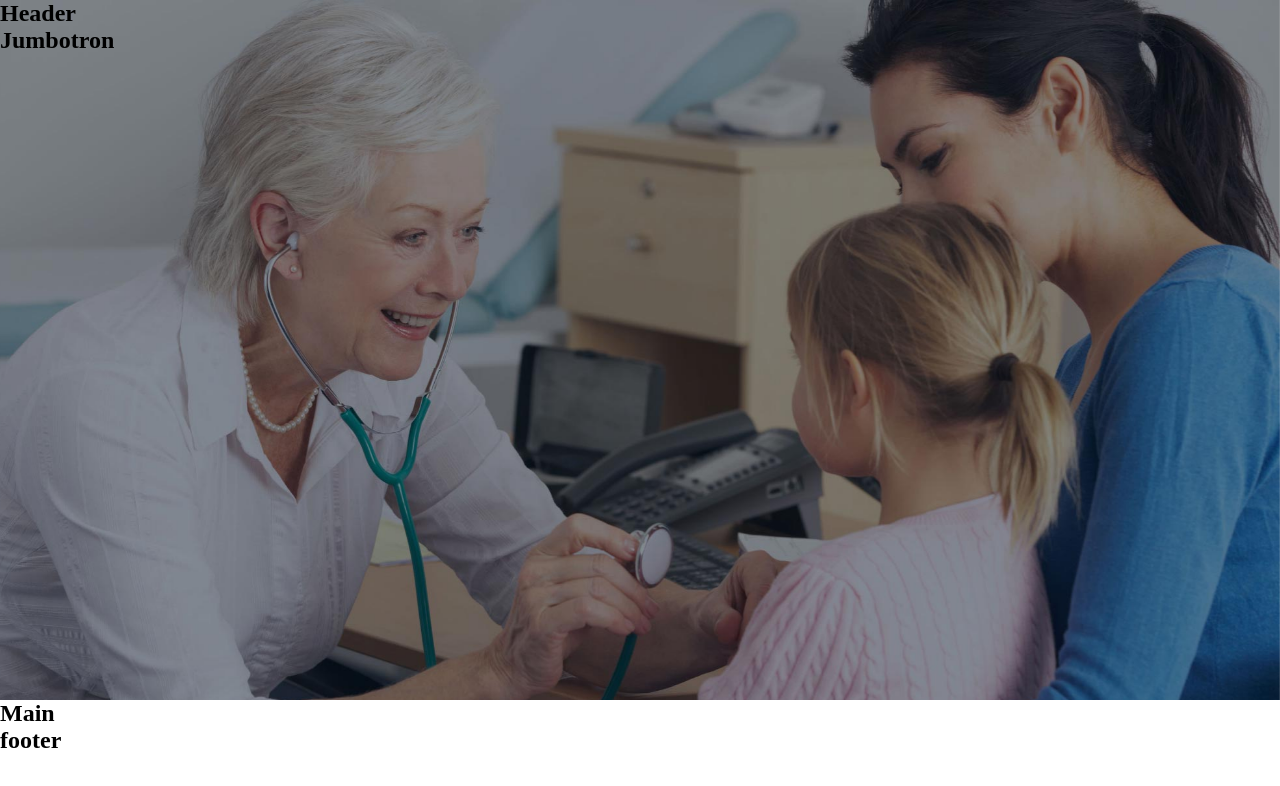
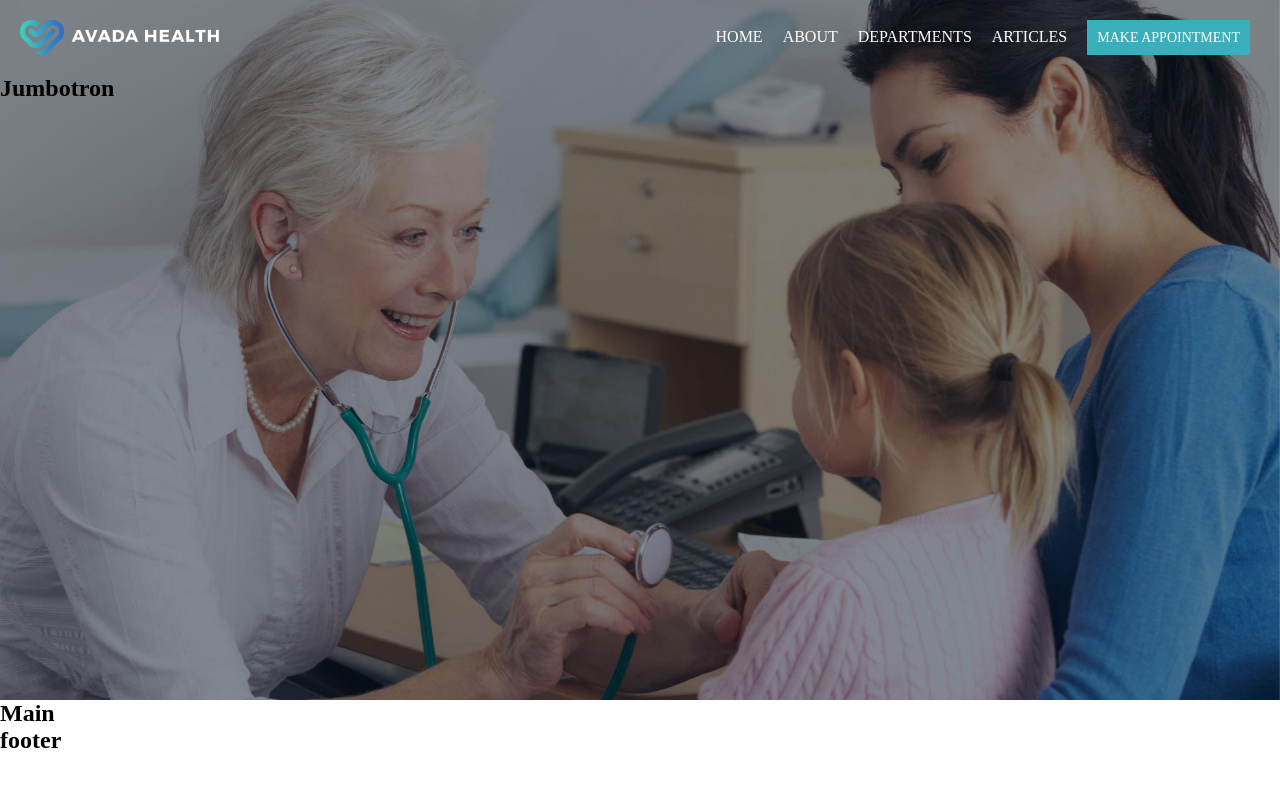
Before and after one commit to Marcotexcode/proj-html-vuejs, a Vue app: page / in a window 1280 px wide. Shown: the top 786 px of the page. Built offline with nearby package versions, Linux system fonts and the light colour scheme.

Commit message:
lavoro menu

```diff
--- a/src/components/Header.vue
+++ b/src/components/Header.vue
@@ -2,7 +2,23 @@
 
     <div class="container">
 
-        <h2>Header</h2>
+        <img class="container--image" src="@/assets/img/medical_logo_1x_light.png" alt="">
+
+        <ul class="container--menu">
+
+            <li class="container--menu--list" v-for="(link, index) in links" :key="index">
+
+                <a class="container--menu--list--items"  :class="link.type == true ? 'active' : ' ' " :href="link.url">{{link.text}}</a>
+
+            </li>
+
+            <li class="container--menu--list">
+
+                <a class="container--list--btn" href="#">make appointment</a>
+
+            </li>
+
+        </ul>
 
     </div>
 
@@ -11,9 +27,22 @@
 
 <script>
 
+        import MenuItems from '@/data/MenuItems.js';
+
+
     export default {
 
-        name: 'Header'
+        name: 'Header',
+
+        data() {
+
+            return {
+
+                links: MenuItems
+
+            }
+
+        }
 
     }
 
@@ -25,6 +54,41 @@
     @import '@/style/variabili.scss';
     @import '@/style/mixins.scss';
 
+    .container {
+       padding: 20px;
+       display: flex;
+       align-items: center;
+       justify-content: space-between;
+
+       .container--image {
+           width: 200px;
+       }
+
+       .container--menu {
+           display: flex;
+
+           .container--menu--list {
+               margin: 0px 10px;
+               list-style: none;
+
+                .container--menu--list--items {
+                    color: #ffffff;
+                    text-decoration: none;
+                    text-transform: uppercase;
+                }
+
+            }
+
+            .container--list--btn {
+
+                @include btnPelorous();
+
+            }
+
+        }
+
+    }
+
 
 
 </style>
--- /dev/null
+++ b/src/data/MenuItems.js
@@ -0,0 +1,28 @@
+
+export default [
+
+    {
+        text: 'home',
+        url: '#',
+        type: true
+    },
+
+    {
+        text: 'about',
+        url: '#',
+        type: false
+    },
+
+    {
+        text: 'departments',
+        url: '#',
+        type: false
+    },
+
+    {
+        text: 'articles',
+        url: '#',
+        type: false
+    }
+
+]
--- a/src/style/mixins.scss
+++ b/src/style/mixins.scss
@@ -5,3 +5,13 @@
     background-size: cover;
     background-repeat: no-repeat;
 }
+
+@mixin btnPelorous() {
+    background-color: #39afbb;
+    color: #ffffff;
+    padding: 10px;
+    text-decoration: none;
+    text-transform: uppercase;
+    font-size: 14px;
+
+}
```
